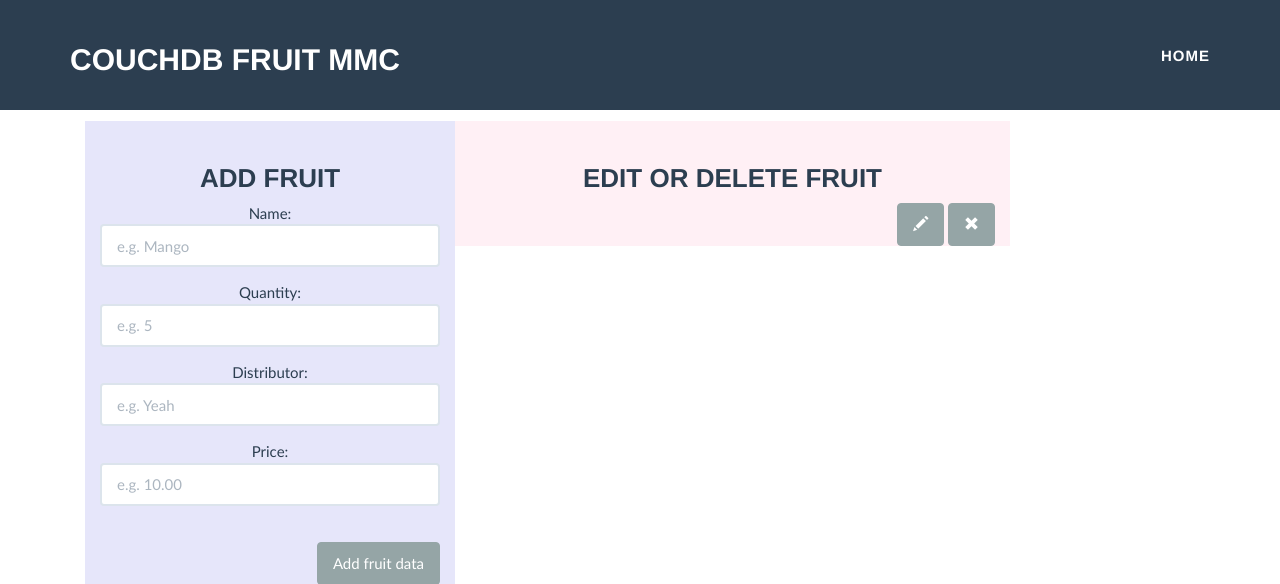
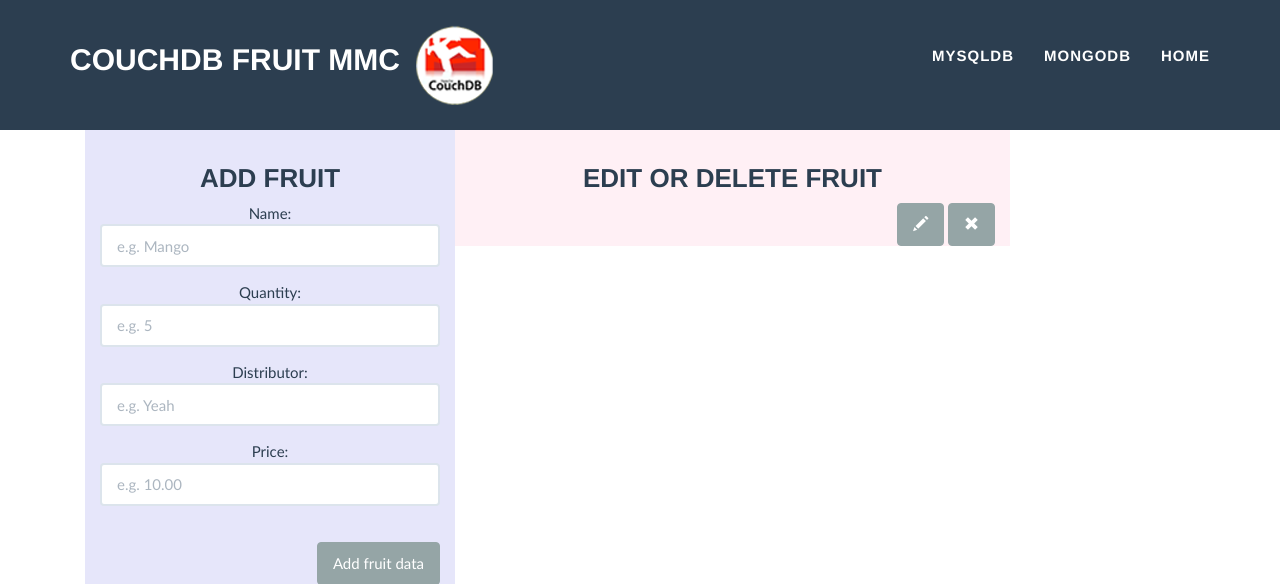
Before and after one commit to edmarenpadua/fruitdb_mmc, a PHP site: page /foo/couchdb.php in a window 1280 px wide. Shown: the top 584 px of the page. Run offline with PHP 8.4, Linux system fonts and the light colour scheme; some web fonts are replaced.

Commit message:
updates in headers and logos

```diff
--- a/couchdb.php
+++ b/couchdb.php
@@ -9,13 +9,14 @@
     <meta name="description" content="">
     <meta name="author" content="">
 
-    <title>CMSC 191 Couchdb</title>
-
-    <!-- Bootstrap Core CSS - Uses Bootswatch Flatly Theme: http://bootswatch.com/flatly/ -->
     <link href="css/bootstrap.min.css" rel="stylesheet">
     <link href="css/fruit_mmc.css" rel="stylesheet">
     <link href="css/font-awesome.min.css" rel="stylesheet" type="text/css">
     <link href="css/fonts.css" rel="stylesheet" type="text/css">
+
+    <title>CMSC 191 Mysqldb</title>
+    <link rel="shortcut icon" href="img/portfolio/couchlogo.png">
+
 
 </head>
 
@@ -60,7 +61,10 @@
                     <span class="icon-bar"></span>
                     <span class="icon-bar"></span>
                 </button>
-                <a class="navbar-brand" href="#page-top">CouchDB Fruit MMC</a>
+                <span>
+                    <img id="logo" src="img/portfolio/couchlogo.png" alt="logo" aria-label="Right Align">
+                    <a class="navbar-brand"  href="#page-top">CouchDB Fruit MMC</a>
+                </span>
             </div>
 
             <!-- Collect the nav links, forms, and other content for toggling -->
@@ -68,6 +72,13 @@
                 <ul class="nav navbar-nav navbar-right">
                     <li class="hidden">
                         <a href="#page-top"></a>
+                    </li>
+                    <li class="page-scroll">
+                        <a href="mysqldb.php">MySQLDB</a>
+                    </li>
+                    <li class="page-scroll">
+                        <a href="mongodb.php">MongoDB</a>
+                    </li>
                     </li>
                     <li class="page-scroll">
                         <a href="index.php">Home</a>
@@ -104,6 +115,7 @@
                             <div class="form-group">Price:<input class="form-control" type="text" placeholder="e.g. 10.00" name="price" required="required"/></div>
                             <br>
                             <div style="float:right;"><input type = "submit" name="submit" value="Add fruit data"  class="btn btn-default" /></div>
+                            <br>
                         </div>
                     </div>
                     <div class="border col-sm-6 text-center" style="background-color:lavenderblush;">
```
Also changed, not shown: index.php (+2 -8 lines), mongodb.php (+19 -4 lines), mysqldb.php (+20 -4 lines), css/fruit_mmc.css (line endings or trailing spaces), img/photothumb.db (added), img/portfolio/couchlogo.png (added), img/portfolio/mongologo.png (added), img/portfolio/mysqllogo.png (added), img/portfolio/photothumb.db (added).
